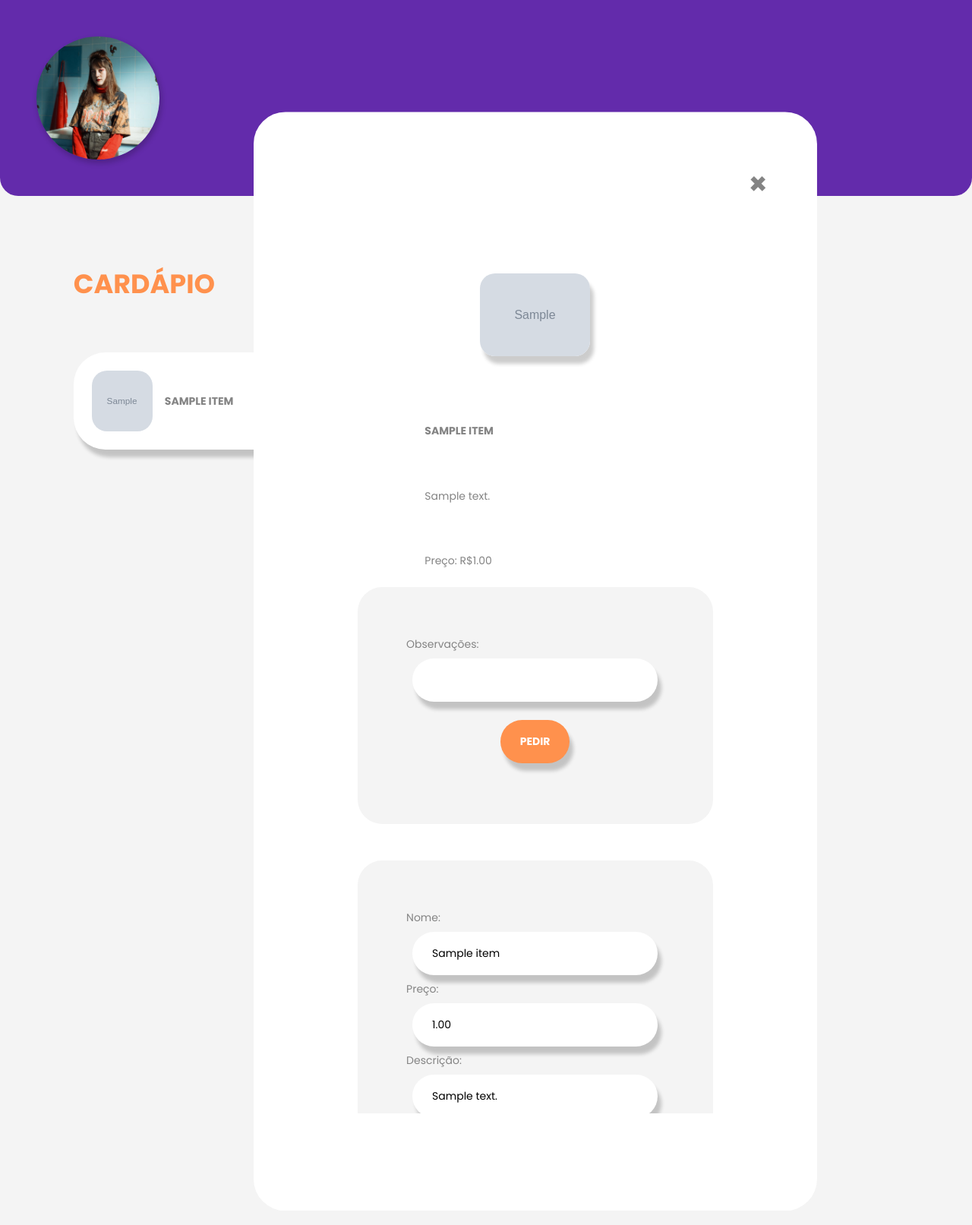
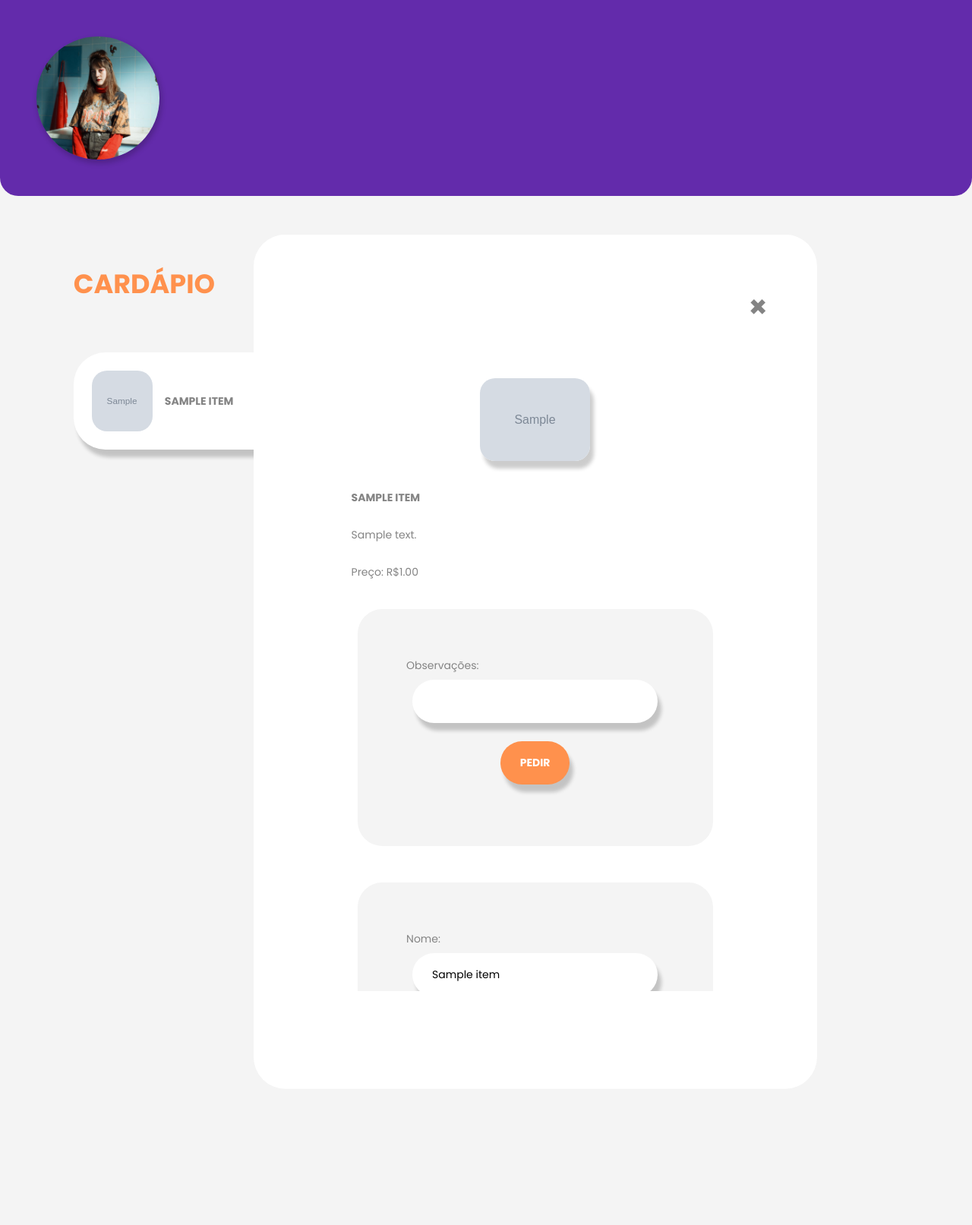
Before and after one commit to Henrique-BO/GARFO, a Django app: page /cardapio/ in a window 1280 px wide, after a click that opens the changed part. Shown: the whole page at 76% size. Run offline with Django 3.2, Linux system fonts and the light colour scheme; tables that the repository leaves empty hold one stand-in row (values such as "Sample post"); grey boxes marked "Sample" are stand-in pictures.

Commit message:
Ajustar estilos de imagens

```diff
--- a/pedidos/templates/pedidos/cardapio.html
+++ b/pedidos/templates/pedidos/cardapio.html
@@ -10,7 +10,7 @@
   <header id="centered-header">
         {% if user.is_authenticated %}
         <!-- if user.cliente  -->
-            <a id="bill-button" href="{% url 'pedidos:pedir_conta' %}"><img src="{% static 'bill.svg' %}"></a>
+            <a id="bill-button" href="{% url 'pedidos:pedir_conta' %}"><img src="{% static 'bill_purple.svg' %}"></a>
         <!-- endif -->
         {% endif %}
         <div id="img-container-2"><img src="{% static 'logo.jpg' %}"></div>
--- a/pedidos/templates/pedidos/garcom.html
+++ b/pedidos/templates/pedidos/garcom.html
@@ -26,7 +26,7 @@ Garçom | GARFO
 
         <a href="{% url 'pedidos:list_contas' %}">
             <button>
-                <img src="{% static 'bill.svg' %}">
+                <img src="{% static 'bill_white.svg' %}">
                 <br>
                 CONTAS
             </button>
--- a/pedidos/templates/pedidos/gerente.html
+++ b/pedidos/templates/pedidos/gerente.html
@@ -26,7 +26,7 @@ Gerente | GARFO
 
         <a href="{% url 'pedidos:list_contas' %}">
             <button>
-                <img src="{% static 'bill.svg' %}">
+                <img src="{% static 'bill_white.svg' %}">
                 <br>
                 CONTAS
             </button>
--- a/static/style.css
+++ b/static/style.css
@@ -86,10 +86,6 @@
   font-size: 24px;
   font-weight: bold;
   padding: 0;
-  margin: 0;
-  align-self: normal;
-  padding-left: 6vh;
-  padding-top: 4vh;
 }
 
 #container-inner {
@@ -155,7 +151,6 @@
 #button-container button img{
   width: 40px;
   height: 40px;
-  object-fit: none;
   border-radius: 0;
   box-shadow: none;
 }
@@ -271,7 +266,6 @@
 }
 
 .card img {
-  object-fit: none;
   border-radius: 0;
   box-shadow: none;
 }
@@ -287,6 +281,7 @@
   top: 50%;
   transform: translate(-50%, -50%);
   width: fit-content;
+  max-width: 80%;
   height: fit-content;
   overflow-y: initial;
   background-color: var(--branco);
@@ -312,7 +307,7 @@
 }
 
 .modal-body {
-  height: 70vh;
+  height: 50vh;
   overflow-y: auto;
   margin: 4vh;
   display: flex;
@@ -327,6 +322,7 @@
   border-radius: 2vh;
   font-size: 14px;
   align-items: flex-start;
+  align-self: center;
 }
 
 .modal-body form input {
@@ -345,6 +341,7 @@
 .close-button {
   font-size:40px!important;
   padding: 0!important;
+  margin: 0;
 }
 
 .modal img {
@@ -353,7 +350,7 @@
   object-fit: cover;
   border-radius: 20px;
   align-self: center;
-  margin: 24px;
+  margin: 0 24px 24px 24px;
 }
 
 .modal .modal-title {
@@ -366,6 +363,7 @@
   font-weight: normal!important;
   font-size: 14px!important;
   padding: 8px;
+  max-width: 450px;
 }
 
 /* Layout da scrollbar */
@@ -394,6 +392,11 @@
   width: 20vh;
 }
 
+#img-container img {
+  object-fit: cover;
+  border-radius: 50%;
+}
+
 #img-container-2 {
   height: 10vh;
   width: 10vh;
@@ -410,6 +413,12 @@
   width: 20vh;
   margin-bottom: 4vh;
 }
+
+#img-container-form img {
+  object-fit: cover;
+  border-radius: 50%;
+}
+
 
 #return-button, #bill-button {
   padding-right: 4vh;
```
Also changed, not shown: static/bill_purple.svg (renamed from static/bill.svg), static/bill_white.svg (added).
